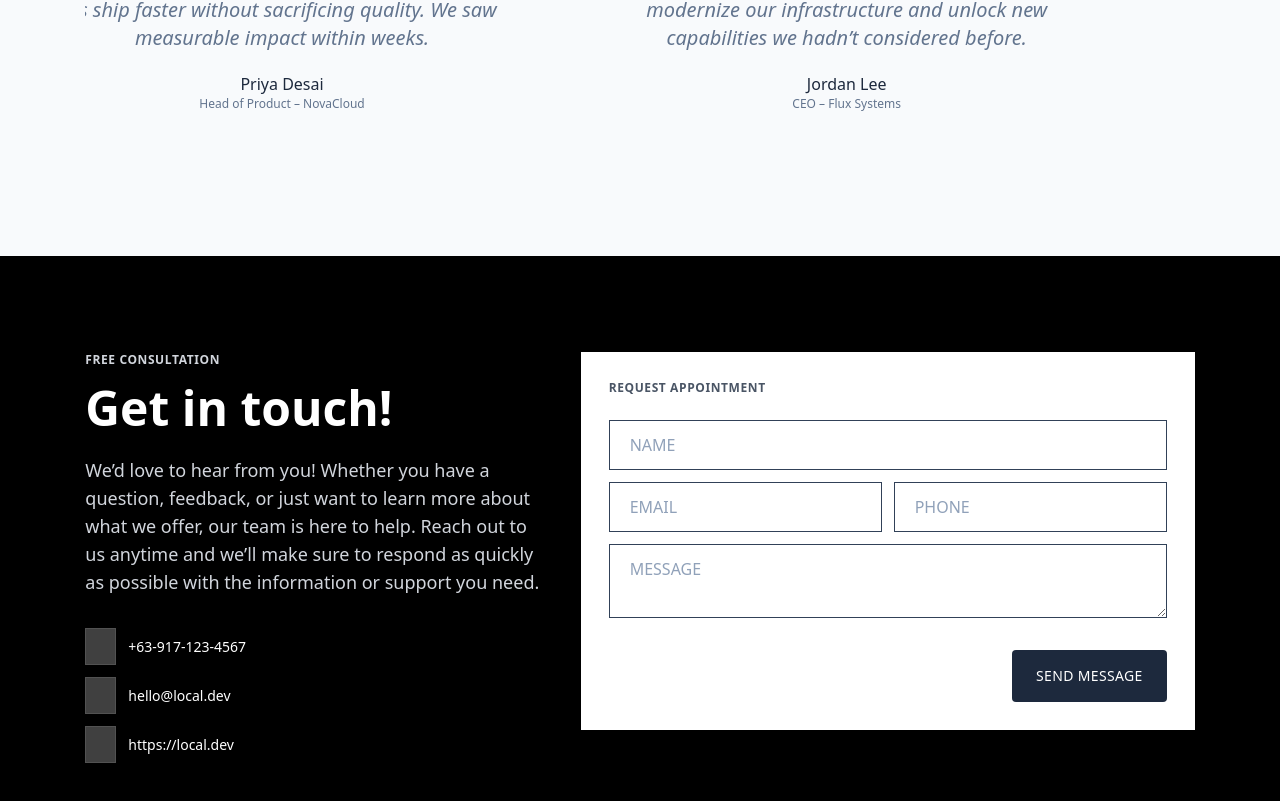
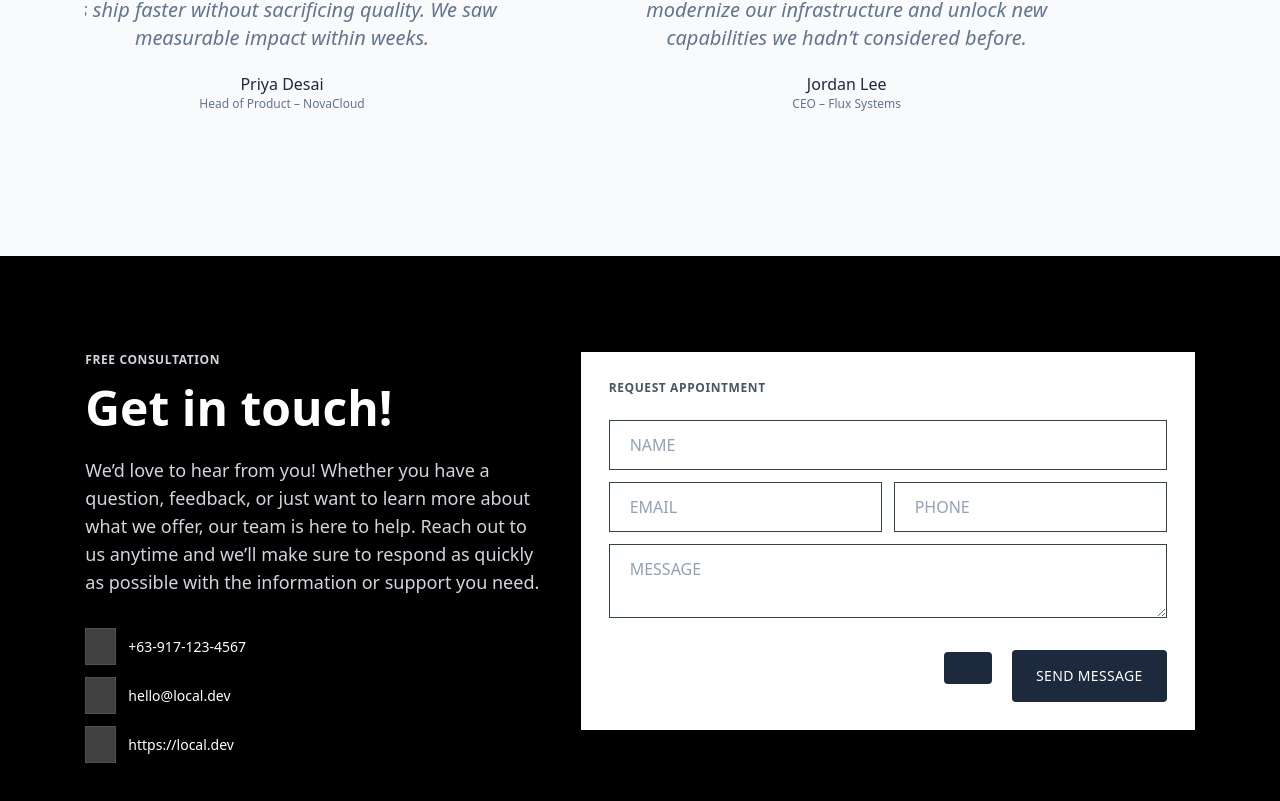
Before and after one commit to reeceballano/landing-page, a React (Vite) app: page / in a window 1280 px wide. Shown: the part 2426-3227 px from the top of the page. Built offline with nearby package versions, Linux system fonts and the light colour scheme; some icons are missing.

Commit message:
create reusable button component

```diff
--- a/src/App.jsx
+++ b/src/App.jsx
@@ -11,6 +11,7 @@ import Carousel from "./components/Carousel/Carousel";
 import CustomIcon from "./components/CustomIcon";
 import Input from "./components/Input";
 import { useState } from "react";
+import Button from "./components/Button";
 
 const App = () => {
     const [userData, setUserData] = useState({
@@ -47,7 +48,10 @@ const App = () => {
                             <h2 className="text-5xl/15 md:text-5xl/17  font-light mb-2">Coded by Human!</h2>
                             <p className="text-xl/9 md:text-xl/7 text-slate-600 font-light ">The development process emphasized understanding the problem deeply before implementing solutions. Challenges were addressed through analysis, iteration, and hands-on debugging, ensuring that the final result is both reliable and maintainable.</p>
                             <div className="hero-buttons flex justify-center md:justify-self-start gap-5 mt-10">
-                                <button className="bg-slate-800 px-6 py-4 rounded text-white uppercase tracking-wide text-lg">Explore Codebase</button>
+                                <Button
+                                    text="Explore Codebase"
+                                    type="button"
+                                />
                             </div>
                         </div>
                     </div>
@@ -150,6 +154,7 @@ const App = () => {
                                 classes={'flex-none md:flex-1'}
                             />
                             <div className="hero-buttons flex justify-end gap-5 mt-5">
+                                <Button></Button>
                                 <button className="bg-slate-800 px-6 py-4 rounded text-white uppercase tracking-wide text-sm max-sm:w-full">Send Message</button>
                             </div>
                         </form>
--- /dev/null
+++ b/src/components/Button.jsx
@@ -0,0 +1,22 @@
+const Button = ({
+    classes,
+    type,
+    onClick,
+    text,
+    children
+}) => {
+    return (
+        <div className="button">
+            <button
+                className={`${classes && classes} bg-slate-800 px-6 py-4 rounded text-white uppercase tracking-wide text-lg`}
+                type={type}
+                onClick={onClick}
+            >
+                {text}
+                {children}
+            </button>
+        </div>
+    )
+}
+
+export default Button;
```
